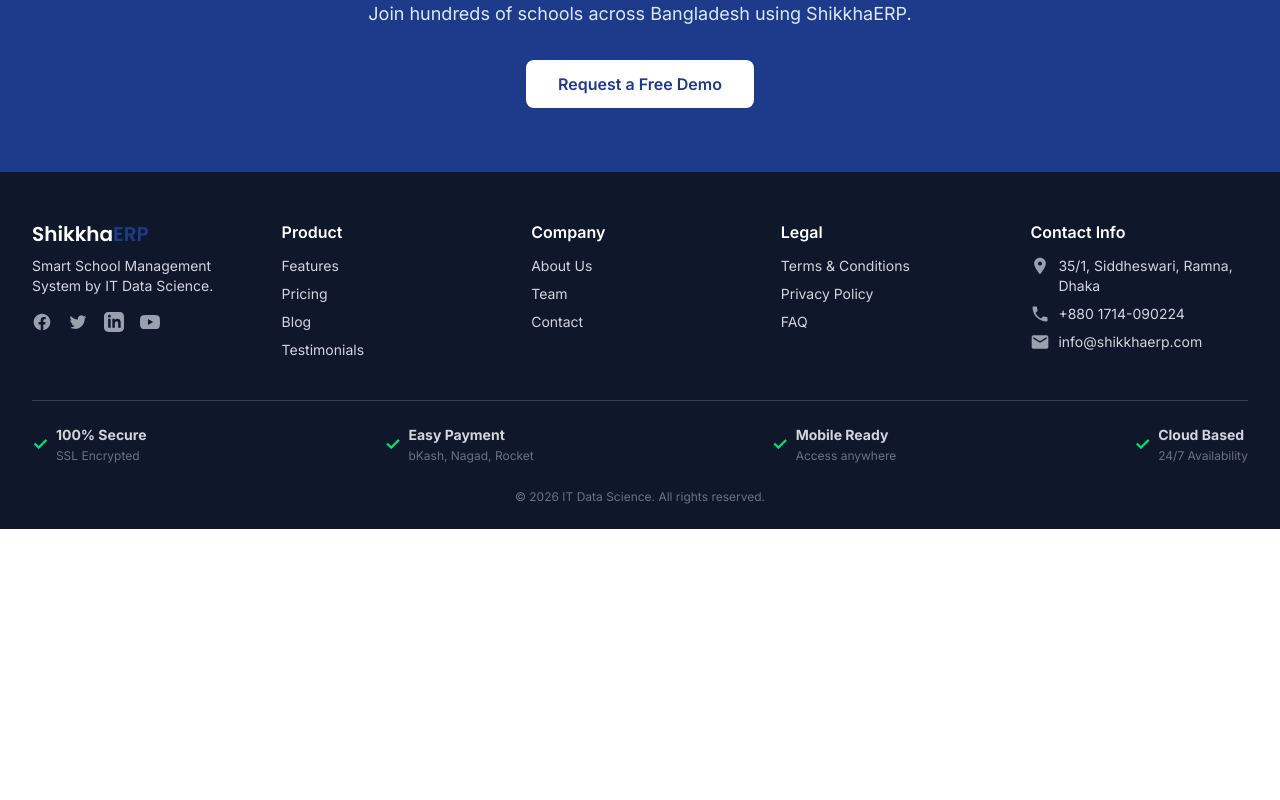
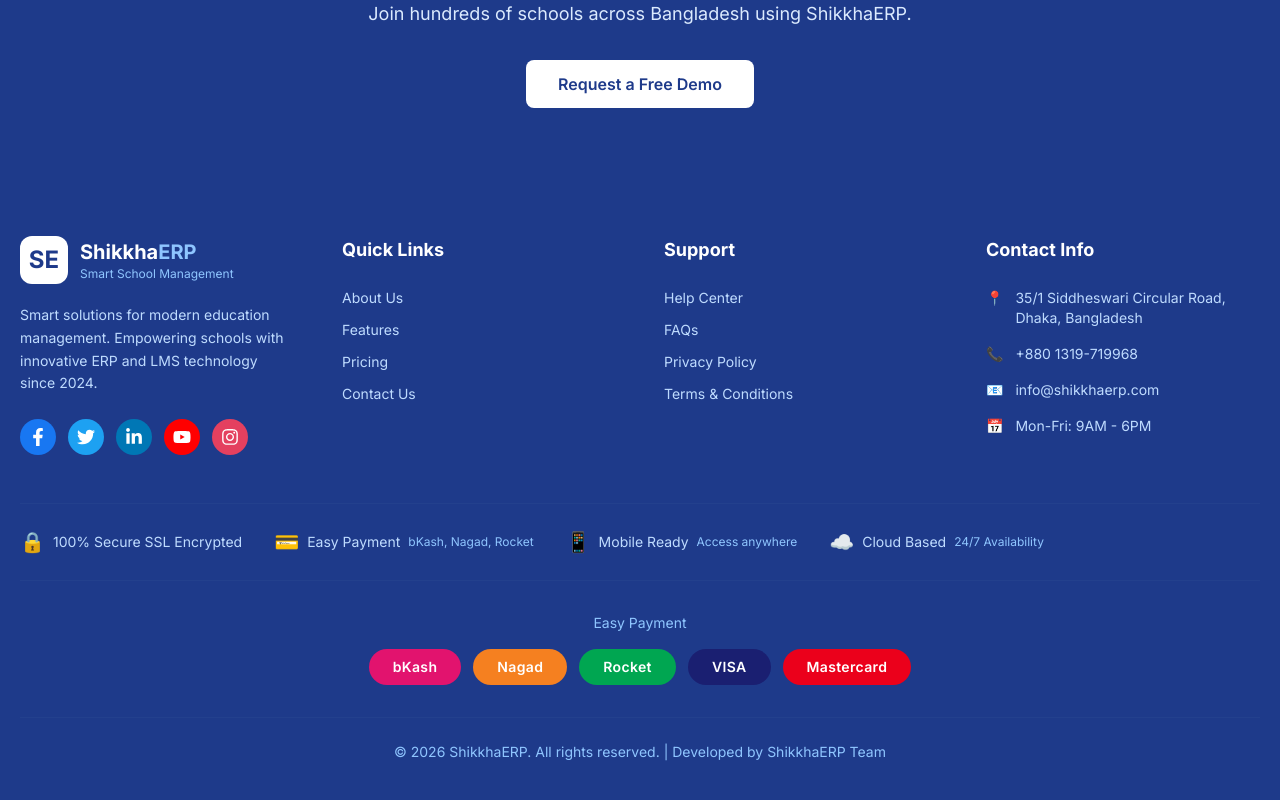
Before and after one commit to Rukaiya2009/ShikkhaErp_WebAPP, a Next.js app: page / in a window 1280 px wide. Shown: the part 2955-3755 px from the top of the page. Before the commit the page ends 3484 px from the top, so only its background shows below. Built offline with nearby package versions, Linux system fonts and the light colour scheme.

Commit message:
Footer update.

```diff
--- a/src/components/Footer.tsx
+++ b/src/components/Footer.tsx
@@ -1,44 +1,146 @@
-import Link from "next/link";
+'use client';
+
+import Link from 'next/link';
+import { FaFacebookF, FaTwitter, FaLinkedinIn, FaYoutube, FaInstagram } from 'react-icons/fa';
 
 export default function Footer() {
+  const currentYear = new Date().getFullYear();
+
+  const socialIcons = [
+    { Icon: FaFacebookF, color: '#1877f2', url: 'https://facebook.com/shikkhaerp', name: 'Facebook' },
+    { Icon: FaTwitter, color: '#1da1f2', url: 'https://twitter.com/shikkhaerp', name: 'Twitter' },
+    { Icon: FaLinkedinIn, color: '#0077b5', url: 'https://linkedin.com/company/shikkhaerp', name: 'LinkedIn' },
+    { Icon: FaYoutube, color: '#ff0000', url: 'https://youtube.com/@shikkhaerp', name: 'YouTube' },
+    { Icon: FaInstagram, color: '#e4405f', url: 'https://instagram.com/shikkhaerp', name: 'Instagram' },
+  ];
+
+  const paymentMethods = [
+    { name: 'bKash', bgColor: '#e2136e', textColor: 'white' },
+    { name: 'Nagad', bgColor: '#f58020', textColor: 'white' },
+    { name: 'Rocket', bgColor: '#00a651', textColor: 'white' },
+    { name: 'VISA', bgColor: '#1a1f71', textColor: 'white' },
+    { name: 'Mastercard', bgColor: '#eb001b', textColor: 'white' },
+  ];
+
   return (
-    <footer className="bg-secondary text-white pt-12 pb-6">
-      <div className="max-w-7xl mx-auto px-4 sm:px-6 lg:px-8">
-        <div className="grid grid-cols-1 md:grid-cols-5 gap-8 text-left">
-          <div className="col-span-1 md:col-span-1">
-            <h3 className="text-xl font-heading font-semibold">
-              Shikkha<span className="text-primary">ERP</span>
-            </h3>
-            <p className="text-gray-300 text-sm mt-2">
-              Smart School Management System by IT Data Science.
+    <footer className="bg-primary text-blue-200 py-16">
+      <div className="container-custom">
+
+        {/* Main Footer Grid */}
+        <div className="grid grid-cols-1 md:grid-cols-2 lg:grid-cols-4 gap-12 mb-12">
+
+          {/* Brand Column */}
+          <div>
+            <div className="flex items-center gap-3 mb-5">
+              <div className="w-12 h-12 bg-white rounded-xl flex items-center justify-center">
+                <span className="text-2xl font-bold text-primary">SE</span>
+              </div>
+              <div>
+                <div className="text-xl font-bold text-white">Shikkha<span className="text-blue-300">ERP</span></div>
+                <div className="text-xs text-blue-300">Smart School Management</div>
+              </div>
+            </div>
+            <p className="text-sm leading-relaxed mb-6">
+              Smart solutions for modern education management. Empowering schools with innovative ERP and LMS technology since 2024.
             </p>
-            <div className="flex space-x-4 mt-4">
-              <a href="#" className="text-gray-400 hover:text-white transition"><span className="sr-only">Facebook</span><svg className="w-5 h-5" fill="currentColor" viewBox="0 0 24 24"><path d="M22 12c0-5.523-4.477-10-10-10S2 6.477 2 12c0 4.991 3.657 9.128 8.438 9.878v-6.987h-2.54V12h2.54V9.797c0-2.506 1.492-3.89 3.777-3.89 1.094 0 2.238.195 2.238.195v2.46h-1.26c-1.243 0-1.63.771-1.63 1.562V12h2.773l-.443 2.89h-2.33v6.988C18.343 21.128 22 16.991 22 12z"/></svg></a>
-              <a href="#" className="text-gray-400 hover:text-white transition"><span className="sr-only">Twitter</span><svg className="w-5 h-5" fill="currentColor" viewBox="0 0 24 24"><path d="M8.29 20.251c7.547 0 11.675-6.253 11.675-11.675 0-.178 0-.355-.012-.53A8.348 8.348 0 0022 5.92a8.19 8.19 0 01-2.357.646 4.118 4.118 0 001.804-2.27 8.224 8.224 0 01-2.605.996 4.107 4.107 0 00-6.993 3.743 11.65 11.65 0 01-8.457-4.287 4.106 4.106 0 001.27 5.477A4.072 4.072 0 012.8 9.713v.052a4.105 4.105 0 003.292 4.022 4.095 4.095 0 01-1.853.07 4.108 4.108 0 003.834 2.85A8.233 8.233 0 012 18.407a11.616 11.616 0 006.29 1.84"/></svg></a>
-              <a href="#" className="text-gray-400 hover:text-white transition"><span className="sr-only">LinkedIn</span><svg className="w-5 h-5" fill="currentColor" viewBox="0 0 24 24"><path d="M19 0h-14c-2.761 0-5 2.239-5 5v14c0 2.761 2.239 5 5 5h14c2.762 0 5-2.239 5-5v-14c0-2.761-2.238-5-5-5zm-11 19h-3v-11h3v11zm-1.5-12.268c-.966 0-1.75-.79-1.75-1.764s.784-1.764 1.75-1.764 1.75.79 1.75 1.764-.783 1.764-1.75 1.764zm13.5 12.268h-3v-5.604c0-3.368-4-3.113-4 0v5.604h-3v-11h3v1.765c1.396-2.586 7-2.777 7 2.476v6.759z"/></svg></a>
-              <a href="#" className="text-gray-400 hover:text-white transition"><span className="sr-only">YouTube</span><svg className="w-5 h-5" fill="currentColor" viewBox="0 0 24 24"><path d="M23.498 6.186a3.016 3.016 0 00-2.122-2.136C19.505 3.545 12 3.545 12 3.545s-7.505 0-9.377.505A3.017 3.017 0 00.502 6.186C0 8.07 0 12 0 12s0 3.93.502 5.814a3.016 3.016 0 002.122 2.136c1.871.505 9.376.505 9.376.505s7.505 0 9.377-.505a3.015 3.015 0 002.122-2.136C24 15.93 24 12 24 12s0-3.93-.502-5.814zM9.545 15.568V8.432L15.818 12l-6.273 3.568z"/></svg></a>
+
+            {/* Social Media Icons */}
+            <div className="flex gap-3">
+              {socialIcons.map((social, index) => (
+                <a
+                  key={index}
+                  href={social.url}
+                  target="_blank"
+                  rel="noopener noreferrer"
+                  style={{ backgroundColor: social.color }}
+                  className="w-9 h-9 rounded-full flex items-center justify-center transition-transform hover:scale-110 hover:shadow-lg"
+                >
+                  <social.Icon className="text-white text-lg" />
+                </a>
+              ))}
             </div>
           </div>
-          <div><h4 className="font-semibold mb-3">Product</h4><ul className="space-y-2 text-sm text-gray-300"><li><Link href="/features" className="hover:text-white">Features</Link></li><li><Link href="/pricing" className="hover:text-white">Pricing</Link></li><li><Link href="/blog" className="hover:text-white">Blog</Link></li><li><Link href="/testimonials" className="hover:text-white">Testimonials</Link></li></ul></div>
-          <div><h4 className="font-semibold mb-3">Company</h4><ul className="space-y-2 text-sm text-gray-300"><li><Link href="/about" className="hover:text-white">About Us</Link></li><li><Link href="/team" className="hover:text-white">Team</Link></li><li><Link href="/contact" className="hover:text-white">Contact</Link></li></ul></div>
-          <div><h4 className="font-semibold mb-3">Legal</h4><ul className="space-y-2 text-sm text-gray-300"><li><Link href="/terms" className="hover:text-white">Terms & Conditions</Link></li><li><Link href="/privacy" className="hover:text-white">Privacy Policy</Link></li><li><Link href="/faq" className="hover:text-white">FAQ</Link></li></ul></div>
+
+          {/* Quick Links */}
           <div>
-            <h4 className="font-semibold mb-3">Contact Info</h4>
-            <ul className="space-y-2 text-sm text-gray-300">
-              <li className="flex items-start gap-2"><span className="text-gray-400 hover:text-white transition"><svg className="w-5 h-5" fill="currentColor" viewBox="0 0 24 24"><path d="M12 2C8.13 2 5 5.13 5 9c0 5.25 7 13 7 13s7-7.75 7-13c0-3.87-3.13-7-7-7zm0 9.5c-1.38 0-2.5-1.12-2.5-2.5s1.12-2.5 2.5-2.5 2.5 1.12 2.5 2.5-1.12 2.5-2.5 2.5z"/></svg></span> 35/1, Siddheswari, Ramna, Dhaka</li>
-              <li className="flex items-start gap-2"><span className="text-gray-400 hover:text-white transition"><svg className="w-5 h-5" fill="currentColor" viewBox="0 0 24 24"><path d="M6.62 10.79c1.44 2.83 3.76 5.14 6.59 6.59l2.2-2.2c.27-.27.67-.36 1.02-.24 1.12.37 2.33.57 3.57.57.55 0 1 .45 1 1V20c0 .55-.45 1-1 1-9.39 0-17-7.61-17-17 0-.55.45-1 1-1h3.5c.55 0 1 .45 1 1 0 1.25.2 2.45.57 3.57.11.35.03.74-.25 1.02l-2.2 2.2z"/></svg></span> +880 1714-090224</li>
-              <li className="flex items-start gap-2"><span className="text-gray-400 hover:text-white transition"><svg className="w-5 h-5" fill="currentColor" viewBox="0 0 24 24"><path d="M20 4H4c-1.1 0-1.99.9-1.99 2L2 18c0 1.1.9 2 2 2h16c1.1 0 2-.9 2-2V6c0-1.1-.9-2-2-2zm0 4l-8 5-8-5V6l8 5 8-5v2z"/></svg></span> info@shikkhaerp.com</li>
+            <h4 className="text-white font-bold text-lg mb-6">Quick Links</h4>
+            <ul className="space-y-3 text-sm">
+              <li><Link href="/about" className="hover:text-white transition-colors">About Us</Link></li>
+              <li><Link href="/features" className="hover:text-white transition-colors">Features</Link></li>
+              <li><Link href="/pricing" className="hover:text-white transition-colors">Pricing</Link></li>
+              <li><Link href="/contact" className="hover:text-white transition-colors">Contact Us</Link></li>
+            </ul>
+          </div>
+
+          {/* Support */}
+          <div>
+            <h4 className="text-white font-bold text-lg mb-6">Support</h4>
+            <ul className="space-y-3 text-sm">
+              <li><Link href="/help" className="hover:text-white transition-colors">Help Center</Link></li>
+              <li><Link href="/faq" className="hover:text-white transition-colors">FAQs</Link></li>
+              <li><Link href="/privacy" className="hover:text-white transition-colors">Privacy Policy</Link></li>
+              <li><Link href="/terms" className="hover:text-white transition-colors">Terms & Conditions</Link></li>
+            </ul>
+          </div>
+
+          {/* Contact Info */}
+          <div>
+            <h4 className="text-white font-bold text-lg mb-6">Contact Info</h4>
+            <ul className="space-y-4 text-sm">
+              <li className="flex gap-3">📍 <span>35/1 Siddheswari Circular Road, Dhaka, Bangladesh</span></li>
+              <li className="flex gap-3">📞 <span>+880 1319-719968</span></li>
+              <li className="flex gap-3">📧 <span>info@shikkhaerp.com</span></li>
+              <li className="flex gap-3">📅 <span>Mon-Fri: 9AM - 6PM</span></li>
             </ul>
           </div>
         </div>
-        <div className="border-t border-gray-700 mt-10 pt-6">
-          <div className="flex flex-wrap justify-between items-center gap-4 text-sm text-gray-300">
-            <div className="flex items-center gap-2"><span className="text-green-400 text-lg font-bold">✓</span><span><strong>100% Secure</strong><br /><span className="text-xs text-gray-500">SSL Encrypted</span></span></div>
-            <div className="flex items-center gap-2"><span className="text-green-400 text-lg font-bold">✓</span><span><strong>Easy Payment</strong><br /><span className="text-xs text-gray-500">bKash, Nagad, Rocket</span></span></div>
-            <div className="flex items-center gap-2"><span className="text-green-400 text-lg font-bold">✓</span><span><strong>Mobile Ready</strong><br /><span className="text-xs text-gray-500">Access anywhere</span></span></div>
-            <div className="flex items-center gap-2"><span className="text-green-400 text-lg font-bold">✓</span><span><strong>Cloud Based</strong><br /><span className="text-xs text-gray-500">24/7 Availability</span></span></div>
+
+        {/* Trust Badges Row */}
+        <div className="flex flex-wrap justify-between items-center gap-6 py-6 border-y border-primary-light/20 mb-8">
+          <div className="flex flex-wrap gap-8">
+            <div className="flex items-center gap-2 text-sm">
+              <span className="text-xl">🔒</span>
+              <span>100% Secure SSL Encrypted</span>
+            </div>
+            <div className="flex items-center gap-2 text-sm">
+              <span className="text-xl">💳</span>
+              <span>Easy Payment</span>
+              <span className="text-xs text-blue-300">bKash, Nagad, Rocket</span>
+            </div>
+            <div className="flex items-center gap-2 text-sm">
+              <span className="text-xl">📱</span>
+              <span>Mobile Ready</span>
+              <span className="text-xs text-blue-300">Access anywhere</span>
+            </div>
+            <div className="flex items-center gap-2 text-sm">
+              <span className="text-xl">☁️</span>
+              <span>Cloud Based</span>
+              <span className="text-xs text-blue-300">24/7 Availability</span>
+            </div>
           </div>
-          <div className="text-center text-xs text-gray-500 mt-6">© {new Date().getFullYear()} IT Data Science. All rights reserved.</div>
+        </div>
+
+        {/* Payment Methods */}
+        <div className="text-center mb-8">
+          <p className="text-sm text-blue-300 mb-4">Easy Payment</p>
+          <div className="flex justify-center flex-wrap gap-3">
+            {paymentMethods.map((method, index) => (
+              <span
+                key={index}
+                style={{ backgroundColor: method.bgColor, color: method.textColor }}
+                className="px-6 py-2 rounded-full text-sm font-semibold tracking-wide"
+              >
+                {method.name}
+              </span>
+            ))}
+          </div>
+        </div>
+
+        {/* Copyright */}
+        <div className="text-center pt-6 border-t border-primary-light/20">
+          <p className="text-sm text-blue-300">
+            © {currentYear} ShikkhaERP. All rights reserved. | Developed by ShikkhaERP Team
+          </p>
         </div>
       </div>
     </footer>
```
